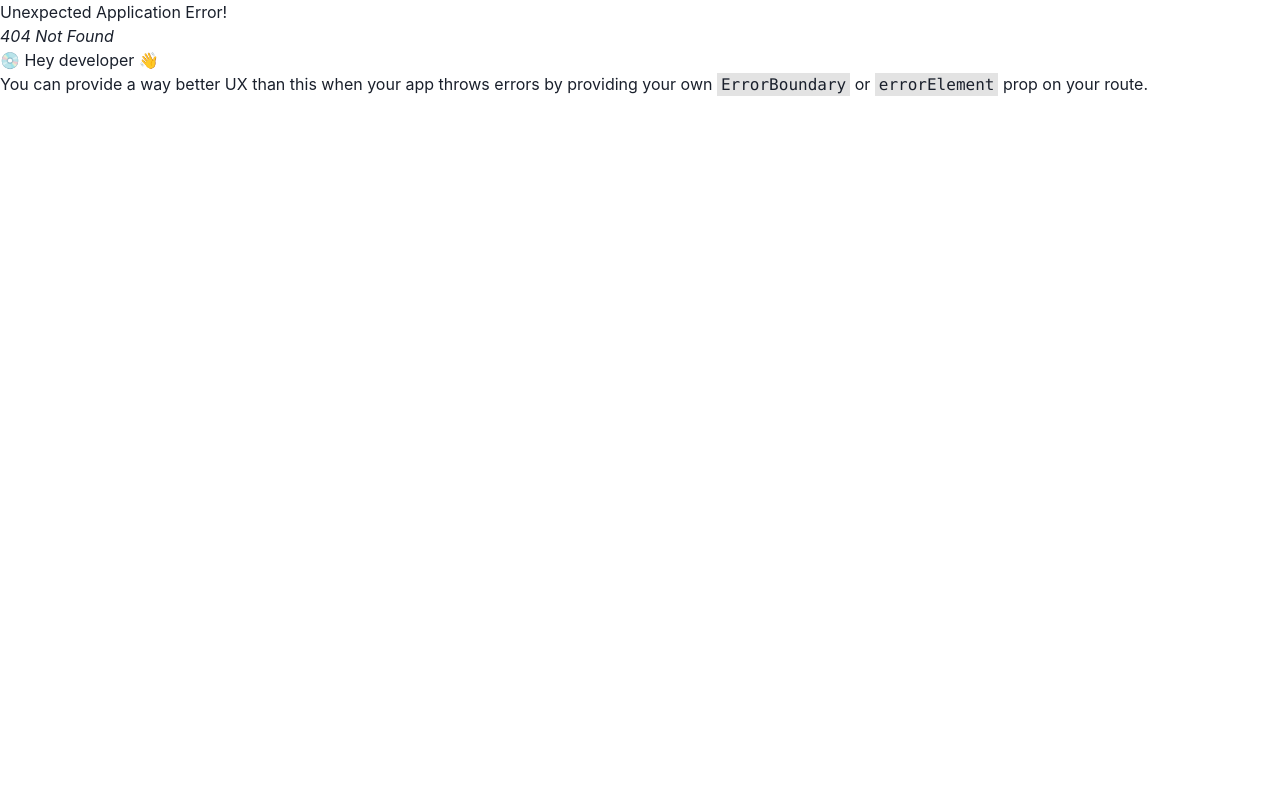
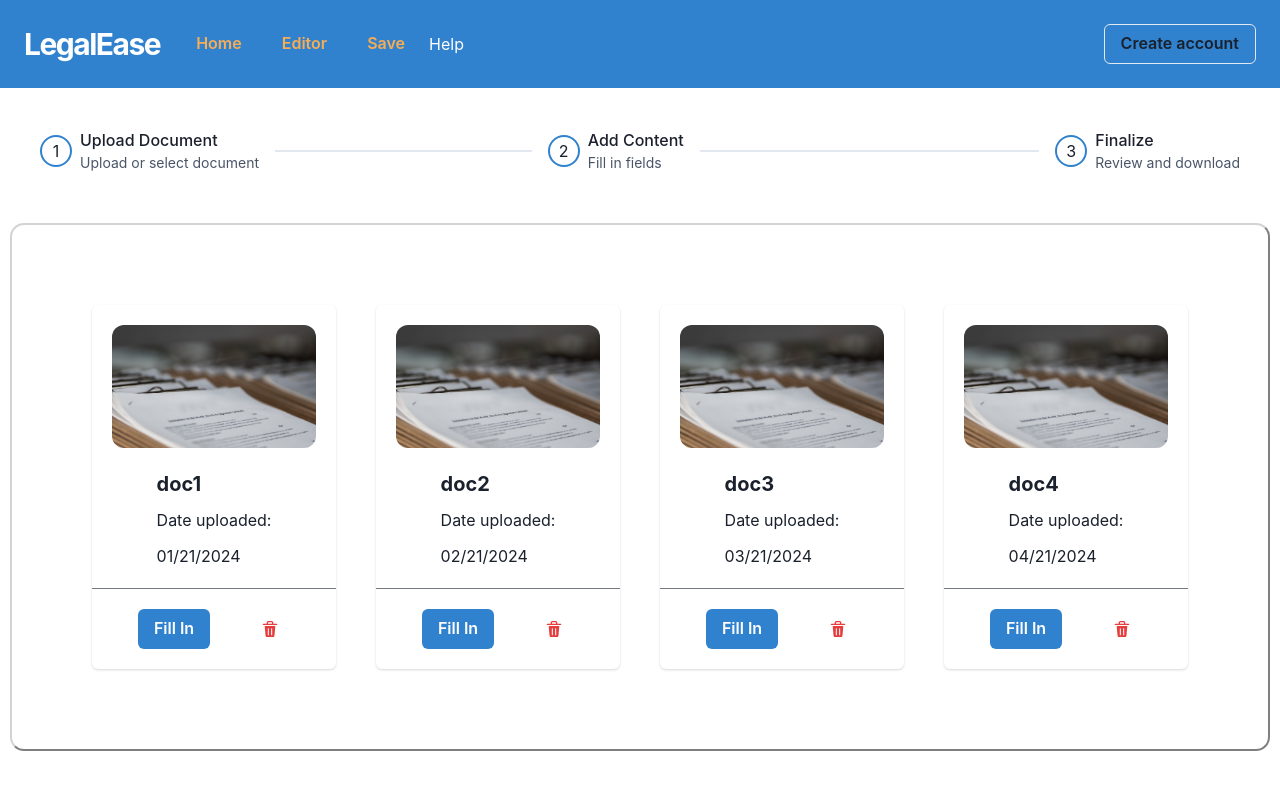
Before and after one commit to pyvelkov/LegalEase, a React (Vite) app in the folder frontend/: page /fillTemplate in a window 1280 px wide. Before the commit this address had no page. Shown: the top 800 px of the page. Built offline with nearby package versions, Linux system fonts and the light colour scheme.

Commit message:
Issues (26,27,28): Create a document card component with library and stepper Nav (#31)
* created document library and combined it with DropZone for files

* disabled react prop types in eslint config file

* Designed the file upload/ document select page, added a generic stepper component

```diff
--- a/frontend/src/App.jsx
+++ b/frontend/src/App.jsx
@@ -7,13 +7,13 @@ import {
 } from "react-router-dom";
 import AppEntry from "./Components/AppEntry";
 import RootLayout from "./layouts/RootLayout";
-import FileUpload from "./pages/FileUpload";
+import FillTemplate from "./pages/FillTemplate/FillTemplate";
 
 const router = createBrowserRouter(
     createRoutesFromElements(
         <Route path="/" element={<RootLayout />}>
             <Route index element={<AppEntry />} />
-            <Route path="upload" element={<FileUpload />} />
+            <Route path="fillTemplate" element={<FillTemplate />} />
         </Route>
     )
 );
--- /dev/null
+++ b/frontend/src/Components/DocumentLibrary/DocumentCard.jsx
@@ -0,0 +1,57 @@
+import {
+    Card,
+    CardBody,
+    CardFooter,
+    Button,
+    Image,
+    Divider,
+    Stack,
+    Text,
+    Heading,
+    Center,
+    HStack,
+    IconButton,
+} from "@chakra-ui/react";
+import { DeleteIcon } from "@chakra-ui/icons";
+
+const DocumentCard = ({ docName, uploadDate, uuid }) => {
+    return (
+        <Card maxW="sm">
+            <CardBody>
+                <Image
+                    src="/DocPlaceholder.png"
+                    alt="Document"
+                    borderRadius="xl"
+                />
+                <Center>
+                    <Stack mt="6" spacing="3">
+                        <Heading size="md">{docName}</Heading>
+                        <Text>Date uploaded:</Text>
+                        <Text>{uploadDate}</Text>
+                    </Stack>
+                </Center>
+            </CardBody>
+            <Divider />
+            <Center>
+                <CardFooter>
+                    <HStack spacing="10">
+                        <Button variant="solid" colorScheme="blue">
+                            Fill In
+                        </Button>
+                        <Center>
+                            <IconButton
+                                icon={<DeleteIcon color="red.500" />}
+                                bg="transparent"
+                                onClick={() => {
+                                    console.log("delete");
+                                }}
+                            />
+                        </Center>
+                    </HStack>
+                </CardFooter>
+            </Center>
+        </Card>
+    );
+};
+
+export default DocumentCard;
--- /dev/null
+++ b/frontend/src/Components/DocumentLibrary/DocumentLibrary.jsx
@@ -0,0 +1,64 @@
+import { useState } from "react";
+import { SimpleGrid, Box, Center, Text } from "@chakra-ui/react";
+import DocumentCard from "./DocumentCard";
+
+const DocumentLibrary = () => {
+    // this is temporary and will be replaced with fetch
+    const [documents, setDocuments] = useState([
+        {
+            uuid: "1",
+            name: "doc1",
+            uploadDate: "01/21/2024",
+        },
+        {
+            uuid: "2",
+            name: "doc2",
+            uploadDate: "02/21/2024",
+        },
+        {
+            uuid: "3",
+            name: "doc3",
+            uploadDate: "03/21/2024",
+        },
+        {
+            uuid: "4",
+            name: "doc4",
+            uploadDate: "04/21/2024",
+        },
+    ]);
+    return (
+        <Center>
+            <Box m="10px">
+                <Box
+                    p="80px"
+                    border="outset"
+                    borderWidth="2px"
+                    borderColor="lightgray"
+                    borderRadius={14}
+                >
+                    {documents.length > 0 ? (
+                        <SimpleGrid
+                            columns={{ sm: 2, md: 3, lg: 4 }}
+                            spacing="40px"
+                        >
+                            {documents.map((doc) => (
+                                <Box key={doc.uuid}>
+                                    <DocumentCard
+                                        key={doc.uuid}
+                                        docName={doc.name}
+                                        uploadDate={doc.uploadDate}
+                                        uuid={doc.uuid}
+                                    />
+                                </Box>
+                            ))}
+                        </SimpleGrid>
+                    ) : (
+                        <Text>No Uploaded Documents...</Text>
+                    )}
+                </Box>
+            </Box>
+        </Center>
+    );
+};
+
+export default DocumentLibrary;
--- a/frontend/src/Components/DropZone/DropZone.jsx
+++ b/frontend/src/Components/DropZone/DropZone.jsx
@@ -47,12 +47,27 @@ const DropZone = () => {
                 borderStyle="dashed"
                 borderColor={isDragActive ? "teal.500" : "gray.300"}
                 cursor="pointer"
+                width="500px"
+                height="100px"
             >
                 <input {...getInputProps()} />
                 <Text>
-                    {isDragActive
-                        ? "Drop the document here!"
-                        : `Drag and drop document here or click to select it! (docx, pdf, image)`}
+                    {isDragActive ? (
+                        <Center>
+                            <Text>{`Drop the document here!`}</Text>
+                        </Center>
+                    ) : (
+                        <>
+                            <Center>
+                                <Text>
+                                    {`Drag and drop document here or click to select it!`}
+                                </Text>
+                            </Center>
+                            <Center>
+                                <Text>{`(docx, pdf, image)`}</Text>
+                            </Center>
+                        </>
+                    )}
                 </Text>
             </Box>
         </Center>
--- /dev/null
+++ b/frontend/src/Components/Stepper/Stepper.jsx
@@ -0,0 +1,50 @@
+import { useState } from "react";
+import {
+    Stepper,
+    Step,
+    StepIndicator,
+    StepStatus,
+    Box,
+    StepIcon,
+    StepNumber,
+    StepTitle,
+    StepDescription,
+    StepSeparator,
+} from "@chakra-ui/react";
+
+const StepperT = ({ steps }) => {
+    const [activeStep, setActiveStep] = useState({
+        index: 1,
+        count: steps.length,
+    });
+
+    return (
+        <Box m={10}>
+            <Stepper size="md" index={activeStep}>
+                {steps.map((step, index) => (
+                    <Step key={index} onClick={() => setActiveStep(index)}>
+                        <StepIndicator>
+                            <StepStatus
+                                complete={<StepIcon />}
+                                incomplete={<StepNumber />}
+                                active={<StepNumber />}
+                                _hover={{ cursor: "pointer" }}
+                            />
+                        </StepIndicator>
+
+                        <Box flexShrink="1" _hover={{ cursor: "pointer" }}>
+                            <StepTitle>{step.title}</StepTitle>
+                            <StepDescription>
+                                {step.description}
+                            </StepDescription>
+                        </Box>
+
+                        <StepSeparator />
+                    </Step>
+                ))}
+            </Stepper>
+        </Box>
+    );
+};
+
+export default StepperT;
--- a/frontend/src/pages/FileUpload.jsx
+++ /dev/null
@@ -1,11 +0,0 @@
-import DropZone from "../Components/DropZone/DropZone";
-
-const FileUpload = () => {
-    return (
-        <>
-            <DropZone />
-        </>
-    );
-};
-
-export default FileUpload;
--- /dev/null
+++ b/frontend/src/pages/FillTemplate/FileUpload.jsx
@@ -0,0 +1,20 @@
+import DocumentLibrary from "../../Components/DocumentLibrary/DocumentLibrary";
+import DropZone from "../../Components/DropZone/DropZone";
+import { Box, Divider, AbsoluteCenter } from "@chakra-ui/react";
+
+const FileUpload = () => {
+    return (
+        <>
+            <DocumentLibrary />
+            <Box position="relative" padding="50px">
+                <Divider />
+                <AbsoluteCenter bg="light" px="40">
+                    New Document
+                </AbsoluteCenter>
+            </Box>
+            <DropZone />
+        </>
+    );
+};
+
+export default FileUpload;
--- /dev/null
+++ b/frontend/src/pages/FillTemplate/FillTemplate.jsx
@@ -0,0 +1,22 @@
+import StepperT from "../../Components/Stepper/Stepper";
+import FileUpload from "./FileUpload";
+
+const FillTemplate = () => {
+    // the steps will display the different step/components on each click
+    const steps = [
+        { title: "Upload Document", description: "Upload or select document" },
+        { title: "Add Content", description: "Fill in fields" },
+        {
+            title: "Finalize",
+            description: "Review and download",
+        },
+    ];
+    return (
+        <>
+            <StepperT steps={steps} />
+            <FileUpload />
+        </>
+    );
+};
+
+export default FillTemplate;
```
Also changed, not shown: frontend/.eslintrc.cjs, frontend/public/DocPlaceholder.png (added).
